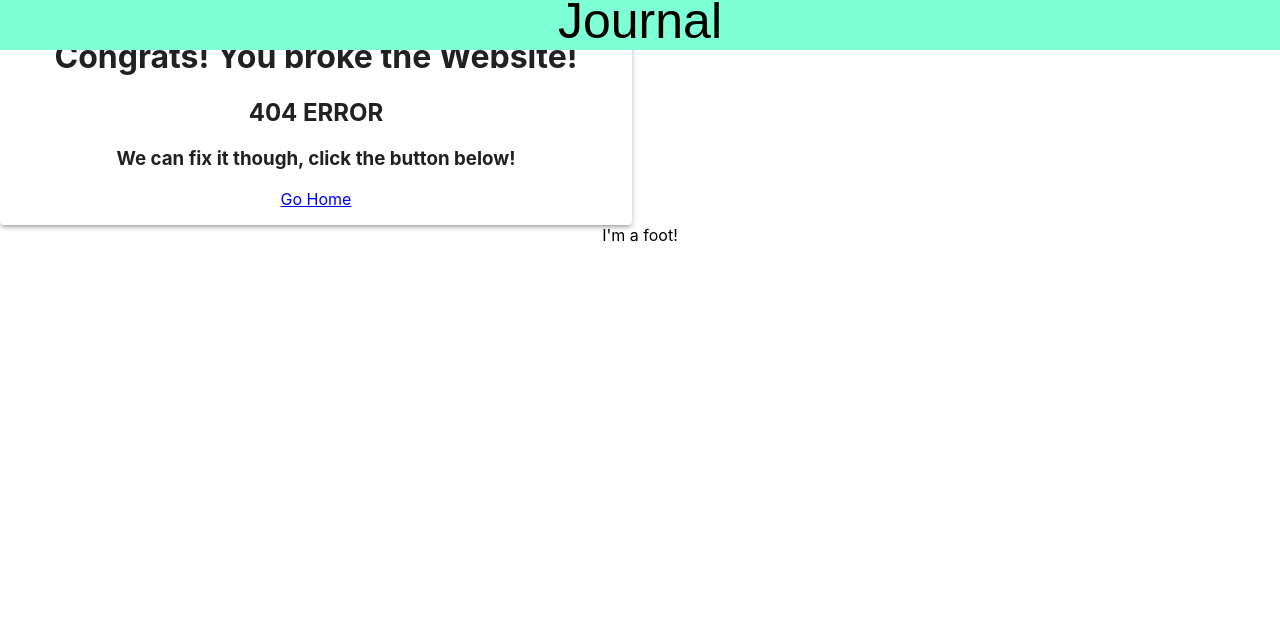
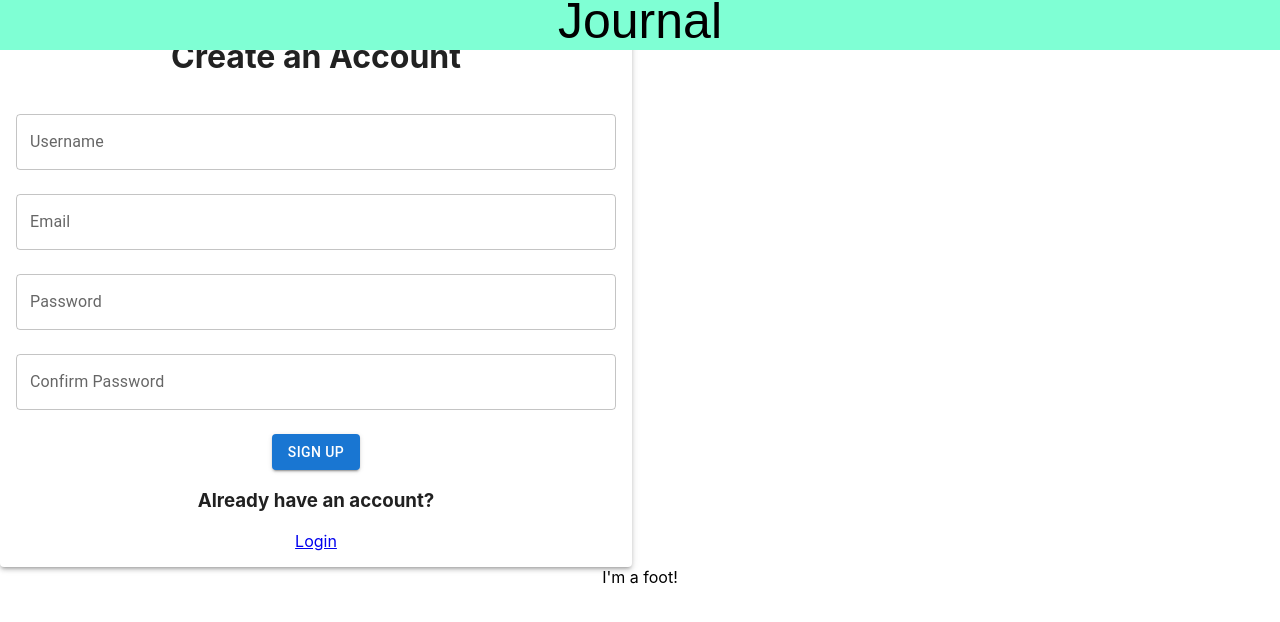
Before and after one commit to ampatte/LifeInFocus, a React (Create React App) app in the folder client/: page /signup in a window 1280 px wide. Before the commit this address had no page. Shown: the top 622 px of the page. Built offline with nearby package versions, Linux system fonts and the light colour scheme.

Commit message:
added to loginpage, app.js, and created signup page. Not Wired

```diff
--- a/client/src/App.js
+++ b/client/src/App.js
@@ -4,6 +4,7 @@ import { BrowserRouter as Router, Route, Routes } from "react-router-dom";
 import Homepage from "./pages/Homepage";
 import Page404 from "./pages/Page404";
 import Loginpage from "./pages/Loginpage";
+import Signup from "./pages/Signup";
 
 import Header from "./components/Header/Header";
 import Footer from "./components/Footer/Footer";
@@ -14,9 +15,10 @@ function App() {
       <Router>
         <Header />
         <Routes>
+          <Route path="/login" element={<Loginpage/>} />
           <Route path="/" element={<Homepage />} />
           <Route path="*" element={<Page404 />} />
-          <Route path="/login" element={<Loginpage/>} />
+          <Route path="/signup" element={<Signup />} />
         </Routes>
         <Footer />
       </Router>
--- a/client/src/pages/Loginpage.js
+++ b/client/src/pages/Loginpage.js
@@ -1,6 +1,9 @@
+import useState from "react";
+import { NavLink } from "react-router-dom";
 import Grid from "@mui/material/Grid";
 import Paper from "@mui/material/Paper";
 import TextField from "@mui/material/TextField";
+import Button from "@mui/material/Button";
 
 function LoginPage() {
   const [email, setEmail] = useState("");
@@ -37,8 +40,14 @@ function LoginPage() {
                 value={password}
                 onChange={(e) => setPassword(e.target.value)}
               />
-              </form>
-
+              <Button type="submit" variant="contained" color="primary">
+                Sign In
+              </Button>
+            </form>
+            <p>
+              Don't have an account?{" "}
+              <NavLink to="/signup">Sign up here</NavLink>
+            </p>
           </Paper>
         </Grid>
       </Grid>
--- /dev/null
+++ b/client/src/pages/Signup.js
@@ -0,0 +1,67 @@
+import { NavLink } from "react-router-dom";
+import Grid from "@mui/material/Unstable_Grid2";
+import Paper from "@mui/material/Paper";
+import Button from "@mui/material/Button";
+import TextField from "@mui/material/TextField";
+
+function Signup() {
+  return (
+    <div className="signup-page-container">
+      <Grid container spacing={2}>
+        <Grid item xs={12} sm={6}>
+          <Grid container spacing={2} direction="column">
+            <Grid item lrg={12}>
+              <Paper elevation={3} sx={{ padding: 2 }}>
+                <h1>Create an Account</h1>
+                <form>
+                  <TextField
+                    fullWidth
+                    margin="normal"
+                    label="Username"
+                    type="text"
+                    name="username"
+                  />
+                  <TextField
+                    fullWidth
+                    margin="normal"
+                    label="Email"
+                    type="email"
+                    name="email"
+                  />
+                  <TextField
+                    fullWidth
+                    margin="normal"
+                    label="Password"
+                    type="password"
+                    name="password"
+                  />
+                  <TextField
+                    fullWidth
+                    margin="normal"
+                    label="Confirm Password"
+                    type="password"
+                    name="confirmPassword"
+                  />
+                  <Button
+                    type="submit"
+                    variant="contained"
+                    color="primary"
+                    sx={{ mt: 2 }}
+                  >
+                    Sign Up
+                  </Button>
+                </form>
+                <h3>Already have an account?</h3>
+                <NavLink className="button" to="/login">
+                  Login
+                </NavLink>
+              </Paper>
+            </Grid>
+          </Grid>
+        </Grid>
+      </Grid>
+    </div>
+  );
+}
+
+export default Signup;
```
